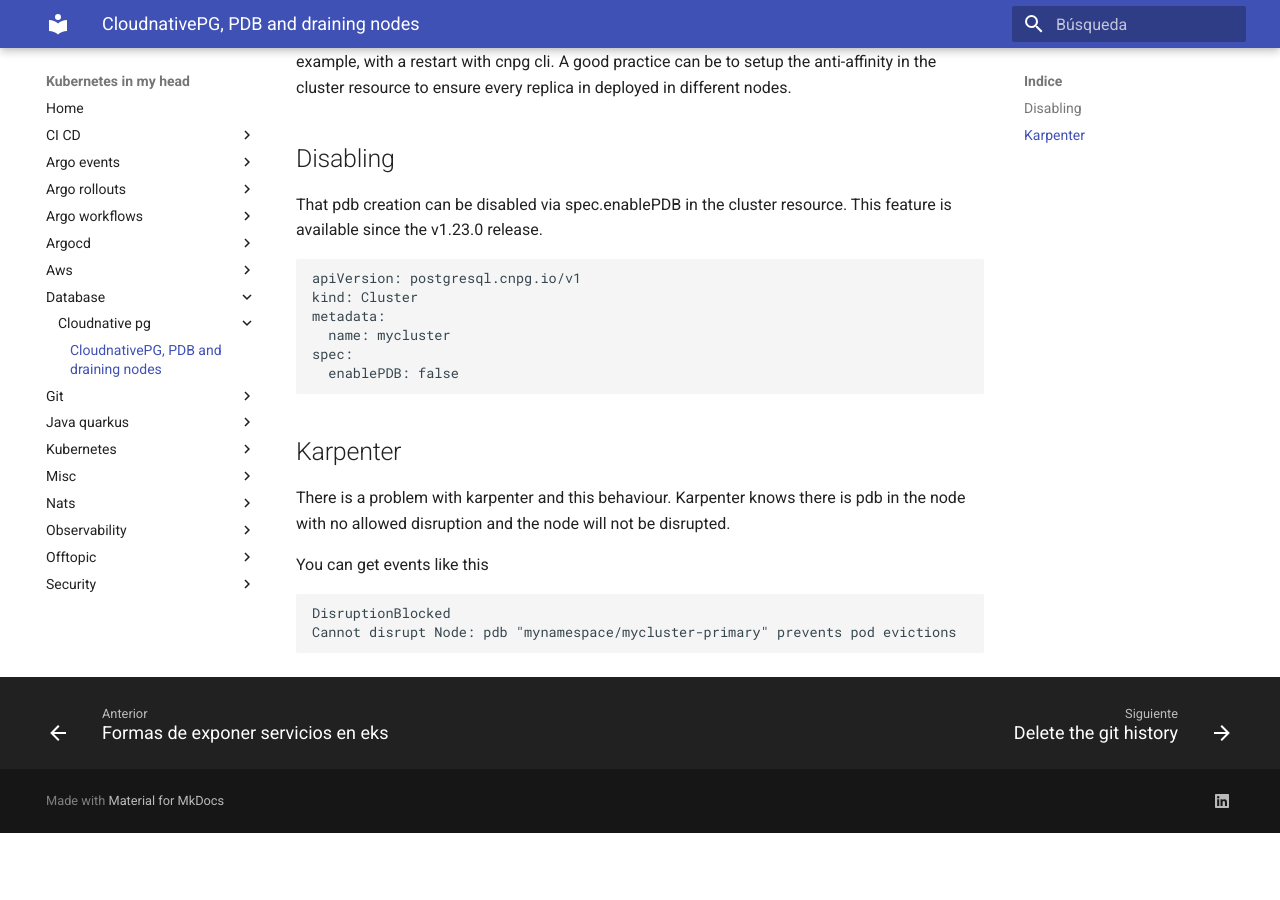
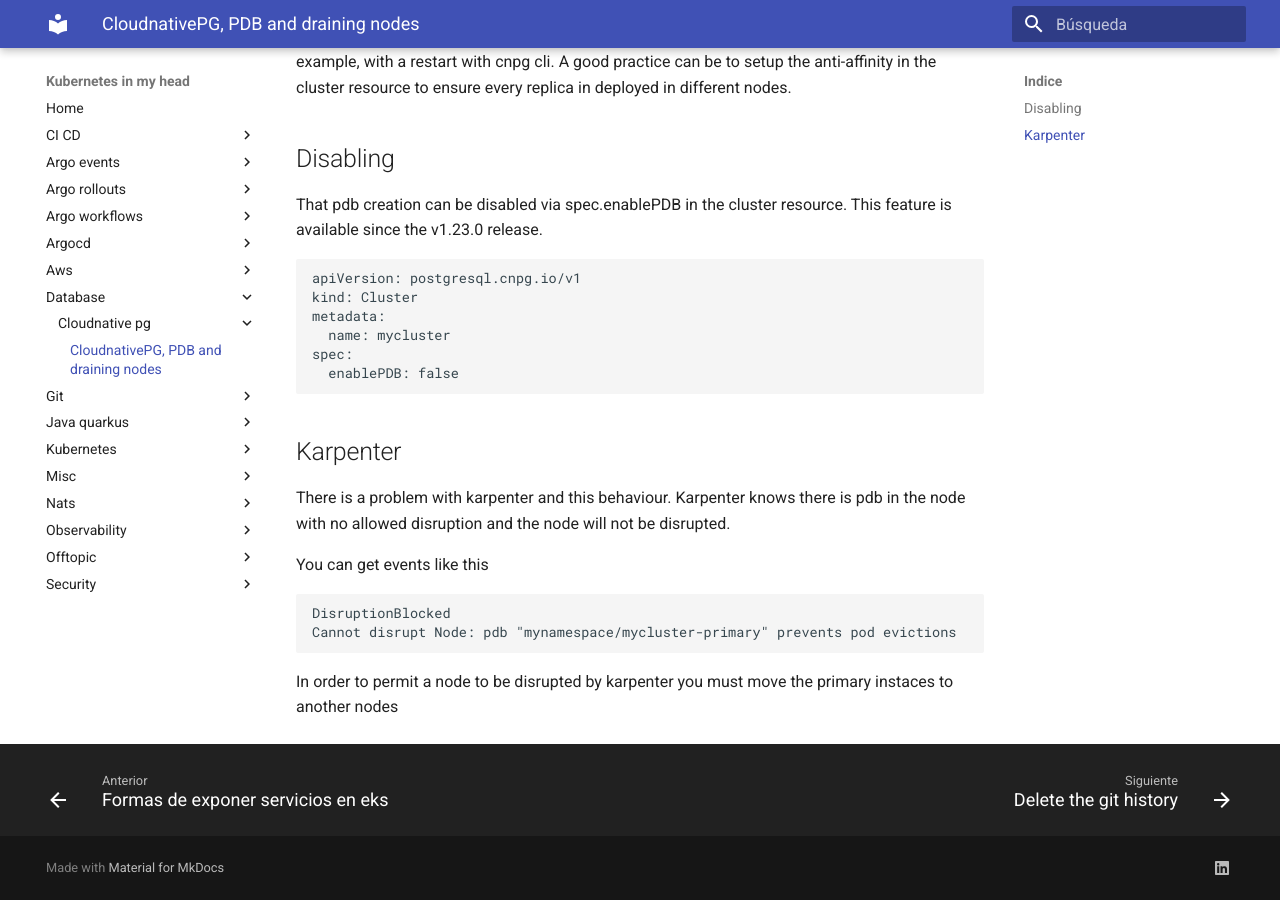
Before and after one commit to jorgelon/kubernetesinmyhead.net, an MkDocs documentation site: the page built from docs/database/cloudnative-pg/pdb.md, in a window 1280 px wide and 900 px high, scrolled down 776 px. Built offline with MkDocs 1.6.1 and Material for MkDocs 9.7.7, drawn with Linux system fonts in a browser that asks for light colours; before the commit the page ends 1609 px from its top, so only the background shows below that.

Commit message:
add solution for karpenter

````diff
--- a/docs/database/cloudnative-pg/pdb.md
+++ b/docs/database/cloudnative-pg/pdb.md
@@ -51,3 +51,5 @@ You can get events like this
 DisruptionBlocked
 Cannot disrupt Node: pdb "mynamespace/mycluster-primary" prevents pod evictions
 ```
+
+In order to permit a node to be disrupted by karpenter you must move the primary instaces to another nodes
````
